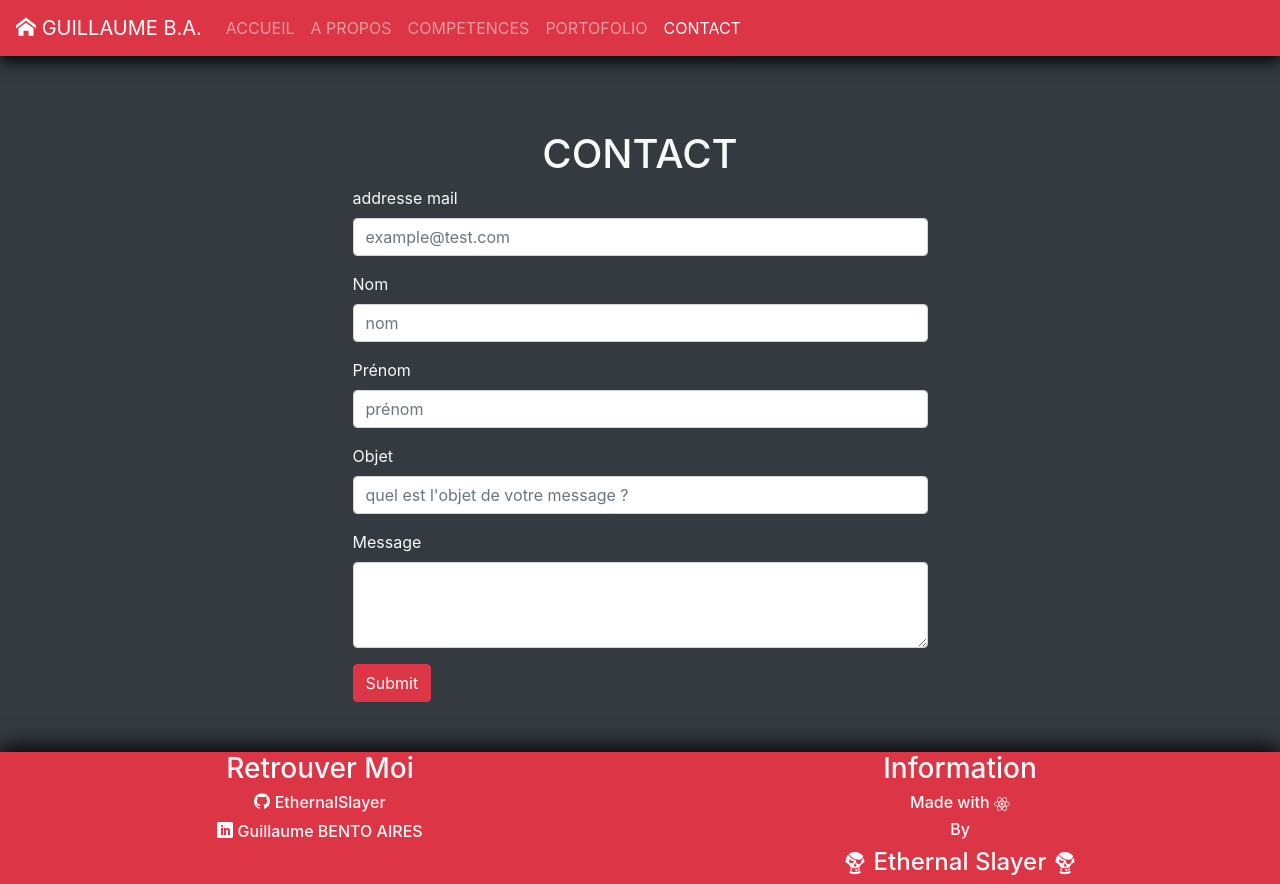
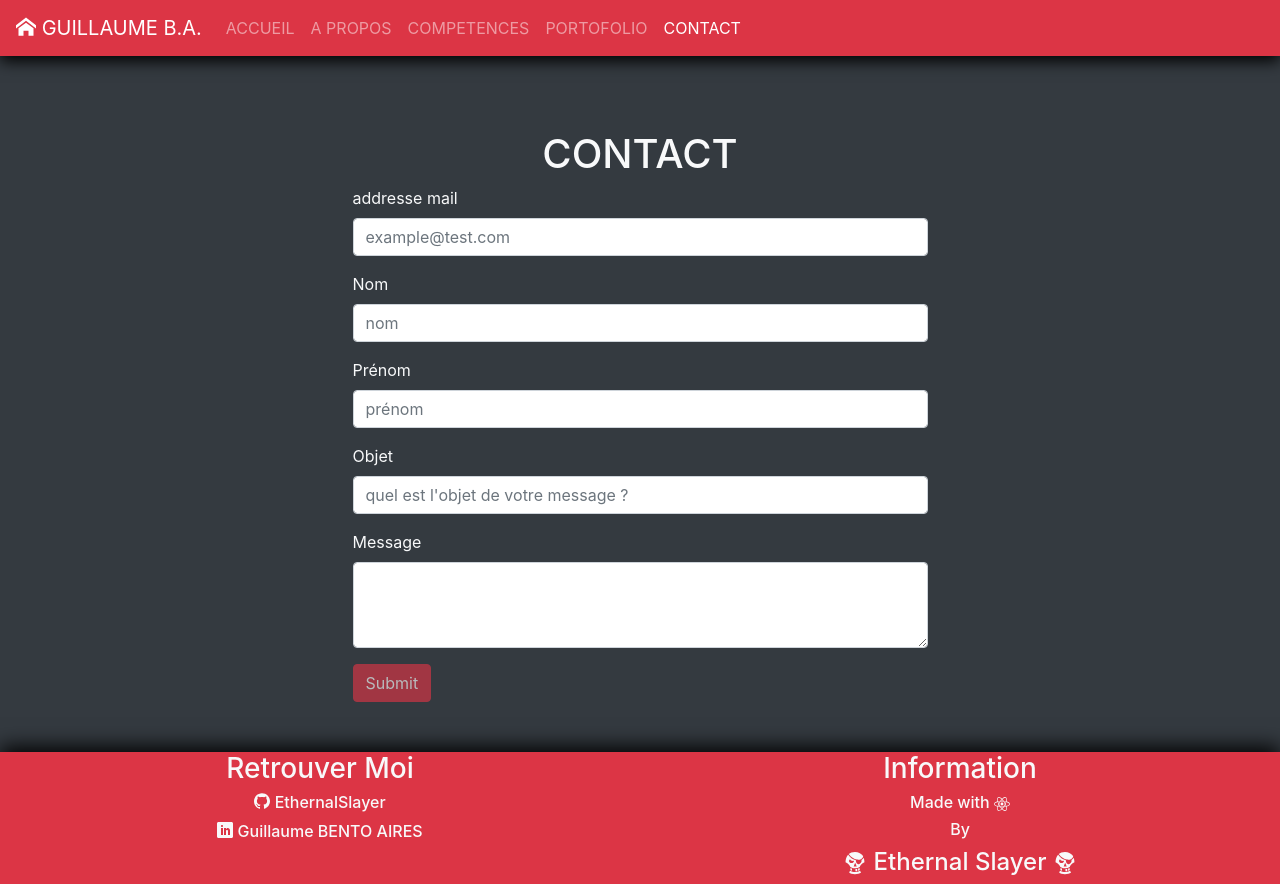
Before and after one commit to EthernalSlayer/my-cv-app, a React (Create React App) app: page /contact in a window 1280 px wide. Built offline with nearby package versions, Linux system fonts and the light colour scheme.

Commit message:
add more security for the mail request

```diff
--- a/src/component/Contact.js
+++ b/src/component/Contact.js
@@ -1,4 +1,4 @@
-import React, { useState } from "react";
+import React, { useState, useEffect } from "react";
 import { Col, Container, Row, Form, Button } from "react-bootstrap";
 import axios from "axios";
 import { ToastContainer, toast } from "react-toastify";
@@ -14,10 +14,18 @@ function Contact() {
   };
 
   const [mail, setMail] = useState(data);
+  const [enable, setEnable] = useState("");
+
+  useEffect(() => {
+    if (Object.values(mail).includes("")) {
+      setEnable(false);
+    } else {
+      setEnable(true);
+    }
+  }, [mail]);
 
   const handleChange = (e) => {
     setMail({ ...mail, [e.target.id]: e.target.value });
-    console.log(e.target.value);
   };
 
   const handleSubmit = (e) => {
@@ -49,6 +57,7 @@ function Contact() {
           progress: undefined,
         })
       );
+    setMail(data);
   };
 
   return (
@@ -111,9 +120,20 @@ function Contact() {
                 onChange={handleChange}
               />
             </Form.Group>
-            <Button variant="danger" type="submit" onClick={handleSubmit}>
-              Submit
-            </Button>
+            {enable === false ? (
+              <Button
+                variant="danger"
+                type="submit"
+                onClick={handleSubmit}
+                disabled
+              >
+                Submit
+              </Button>
+            ) : (
+              <Button variant="danger" type="submit" onClick={handleSubmit}>
+                Submit
+              </Button>
+            )}
           </Form>
         </Col>
       </Row>
```
